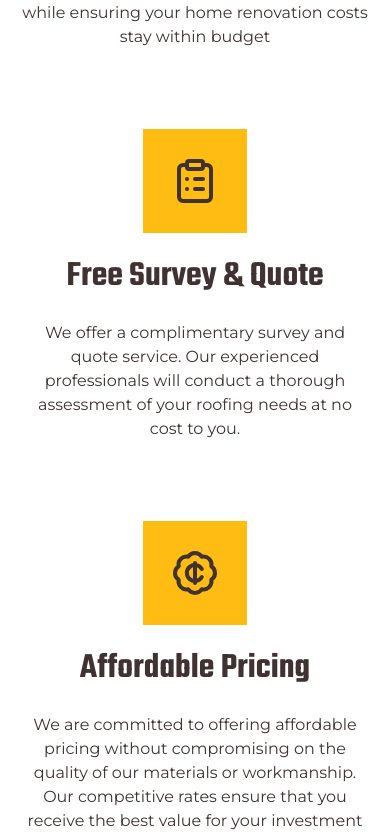
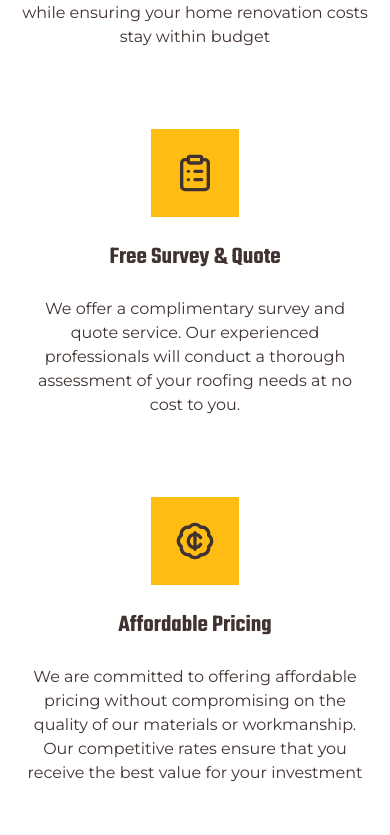
Before and after one commit to abdullahbinazeem/albcanada, a Next.js app: page / in a window 390 px wide. Shown: the part 1689-2524 px from the top of the page. Built offline with nearby package versions, Linux system fonts and the light colour scheme.

Commit message:
fixed mobile responsivity.

```diff
--- a/src/app/sections/aboutus/page.tsx
+++ b/src/app/sections/aboutus/page.tsx
@@ -46,10 +46,10 @@ const AboutUs = () => {
         {Pros.map((pro, i) => (
           <div className="text-center flex flex-col gap-6 self-start" key={i}>
             <pro.icon
-              className="m-auto p-7 w-12 h-12 box-content bg-primary "
+              className="m-auto p-6 md:p-7 w-10 md:w-12 h-10 md:h-12 box-content bg-primary "
               stroke="#403230"
             />
-            <h1 className="text-4xl teko text-secondary font-semibold">
+            <h1 className="text-2xl md:text-3xl xl:text-4xl teko text-secondary font-semibold">
               {pro.title}
             </h1>
             <p className="serrat text-secondary">{pro.paragraph}</p>
--- a/src/app/sections/process/page.tsx
+++ b/src/app/sections/process/page.tsx
@@ -48,9 +48,9 @@ const Process = () => {
             {steps.map((step, i) => (
               <div key={i} className="flex flex-col gap-6 lg:p-0 pt-10">
                 <div className="m-auto inline-block bg-primary p-8 relative">
-                  <step.icon className="w-12 h-12 text-secondary" />
+                  <step.icon className="p-6 md:p-7 w-10 md:w-12 h-10 md:h-12 text-secondary" />
                 </div>
-                <h1 className="teko text-secondary text-3xl xl:text-4xl font-bold">
+                <h1 className="teko text-secondary text-2xl md:text-3xl xl:text-4xl font-bold">
                   {step.title}
                 </h1>
                 <p className=" text-secondary serrat text-balance">
```
